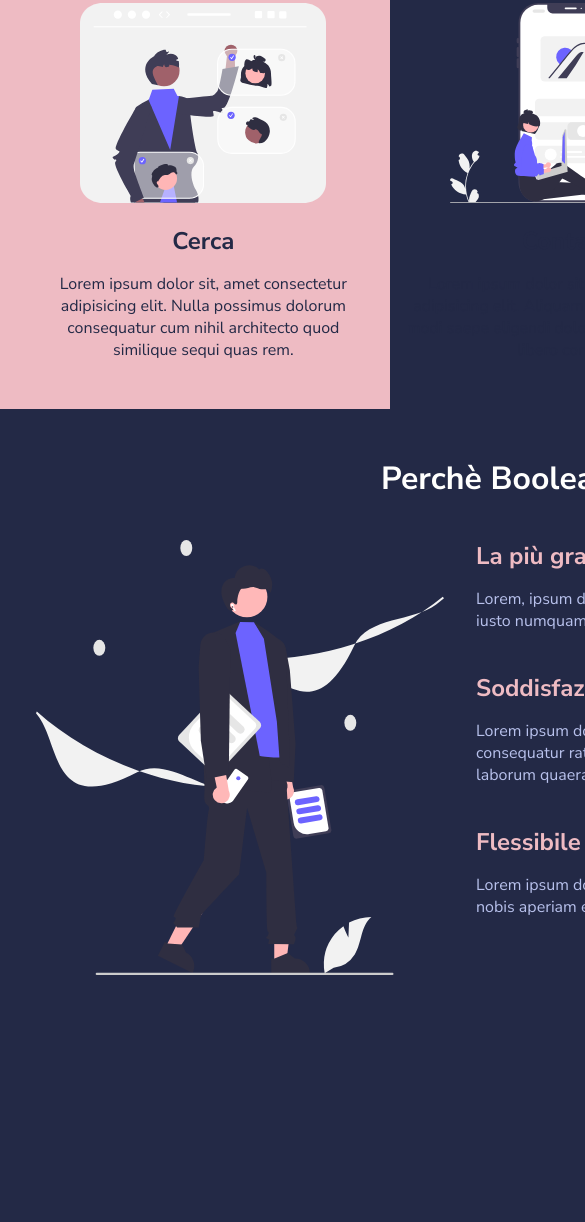
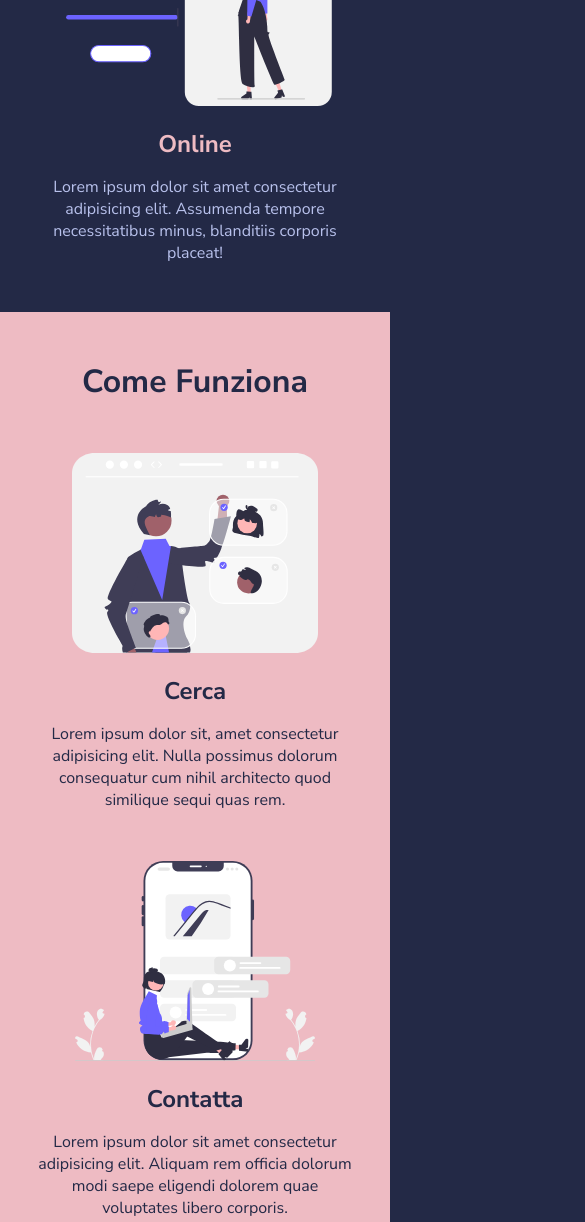
Before and after one commit to DionisiePulbere/html-css-resp-wannabe, a plain HTML site: page index.html in a window 390 px wide. Shown: the part 723-1945 px from the top of the page, 585 px wide, since content can reach past the window. Before the commit the page ends 1752 px from the top, so only its background shows below. Drawn offline with Linux system fonts and the light colour scheme.

Commit message:
feat: fix responsive

```diff
--- a/css/style.css
+++ b/css/style.css
@@ -127,3 +127,51 @@
  /************************************************
      SOLUZIONE RESPONSIVE
   ************************************************/
+
+  @media screen and (max-width: 768px) {
+
+    .container{
+        width: auto;
+    }
+  }
+
+  @media screen and (max-width: 480px) {
+
+    .row{
+        display: block;
+    }
+
+    .lessons .col{
+        width: 100%;
+    }
+
+    .steps .col{
+        width: 100%;
+    }
+
+    .why-us .col-left,
+    .why-us .col-right{
+        width: 100%;
+    }
+
+    .card{
+        margin-top: 50px;
+    }
+
+    .steps,
+    .why-us{
+        margin-bottom: 0;
+    }
+
+    .why-us{
+        background-color: #222222;
+        padding: 40px 0;
+    }
+  }
+
+  @media screen and (max-width: 1160px) and (min-width: 769px) {
+
+    .container{
+        width: auto;
+    }
+  }
--- a/index.html
+++ b/index.html
@@ -2,6 +2,7 @@
 <html>
     <head>
         <meta charset="utf-8" />
+        <meta name="viewport" content="width=device-width, initial-scale=1.0">
         <title>Boolean Academy</title>
         <!-- Fonts -->
         <link
@@ -12,20 +13,14 @@
         <link rel="stylesheet" href="./css/style.css" />
     </head>
     <body>
-        <!--
-            Site Header
-         -->
+        <!--Site Header-->
         <header class="site-header">
             <h1 class="text-center">Boolean Academy</h1>
         </header>
 
-        <!--
-            Main Contents
-         -->
+        <!--Main Contents-->
         <main>
-            <!--
-            Lessons Section
-            -->
+            <!--Lessons Section-->
             <section class="lessons text-center">
                 <div class="container">
                     <h2>Lezioni dove vuoi tu</h2>
@@ -58,9 +53,7 @@
                 </div>
             </section>
 
-            <!--
-            Steps Section
-            -->
+            <!--Steps Section-->
             <section class="steps text-center">
                 <div class="container">
                     <h2>Come Funziona</h2>
@@ -105,9 +98,7 @@
                 </div>
             </section>
 
-            <!--
-            Why Us Section
-            -->
+            <!--Why Us Section-->
             <section class="why-us">
                 <div class="container">
                     <h2 class="text-center">Perchè Boolean Academy</h2>
```
